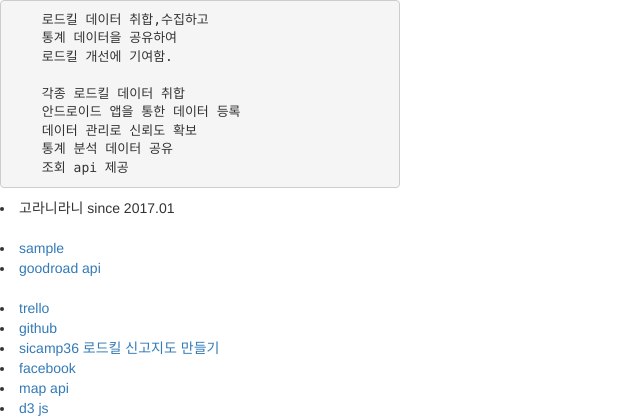
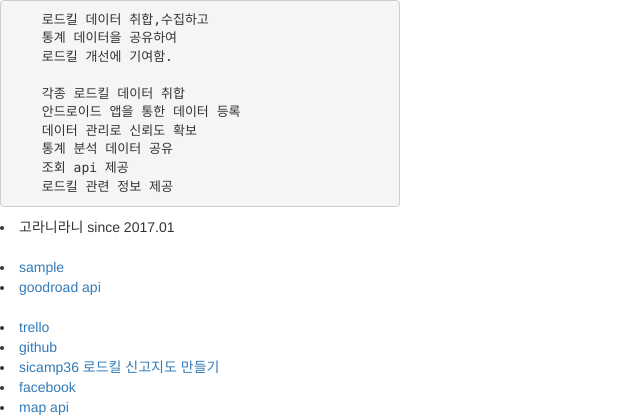
Before and after one commit to goodroad/goodroad.github.io, a plain HTML site: page index.html in a window 1280 px wide. Shown: the top 418 px of the page, without its empty margins (0-640 px from the left). Drawn offline with nearby package versions, Linux system fonts and the light colour scheme.

```diff
--- a/index.html
+++ b/index.html
@@ -26,6 +26,7 @@
     데이터 관리로 신뢰도 확보
     통계 분석 데이터 공유
     조회 api 제공
+    로드킬 관련 정보 제공
 </pre>
 </div>
 
```
